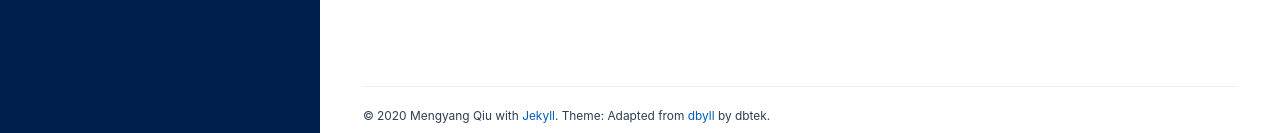
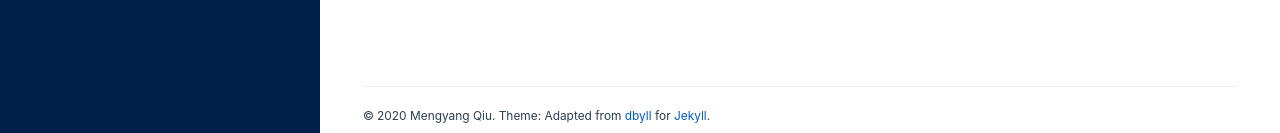
Before and after one commit to mengyangq/mengyangq.github.io, a Jekyll site: the page built from index.html, in a window 1280 px wide and 900 px high, scrolled down 615 px. Shown: the part 764-897 px from the top of the window. Built offline with Jekyll 4.4.1, drawn with Linux system fonts in a browser that asks for light colours; nearby versions of some CDN libraries; a style sheet for code colours, icons or effects is not loaded.

Commit message:
Wed Sep 30 23:51:54 EDT 2020

```diff
--- a/_includes/default.html
+++ b/_includes/default.html
@@ -157,9 +157,10 @@
       <footer>
         <hr />
         <p style="font-size: 85%">
-          &copy; {{ site.time | date: '%Y' }} {{ site.author.name }} with
-          <a href="http://jekyllrb.com/">Jekyll</a>. Theme: Adapted from
-          <a href="https://github.com/dbtek/dbyll">dbyll</a> by dbtek.
+          &copy; {{ site.time | date: '%Y' }} {{ site.author.name }}. Theme:
+          Adapted from
+          <a href="https://github.com/dbtek/dbyll">dbyll</a> for
+          <a href="http://jekyllrb.com/">Jekyll</a>.
         </p>
       </footer>
     </div>
```
